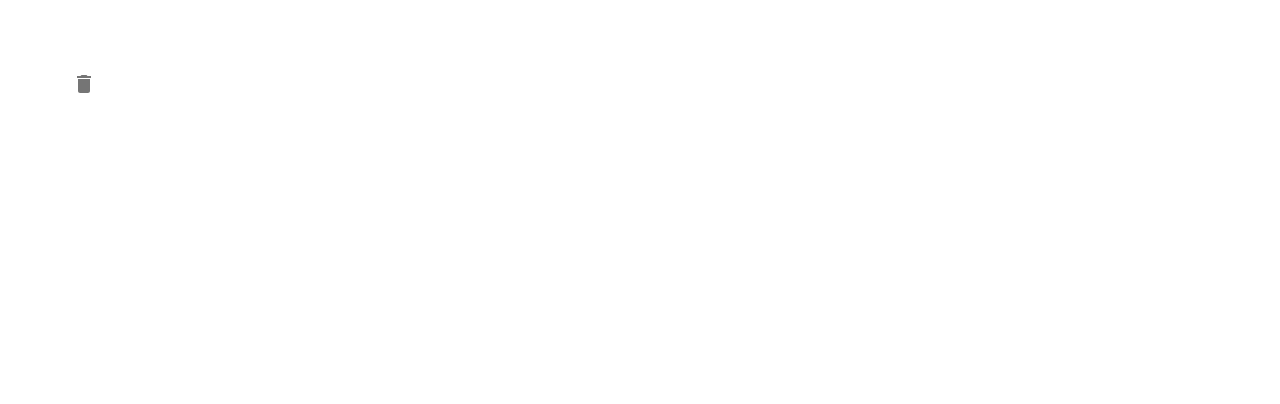
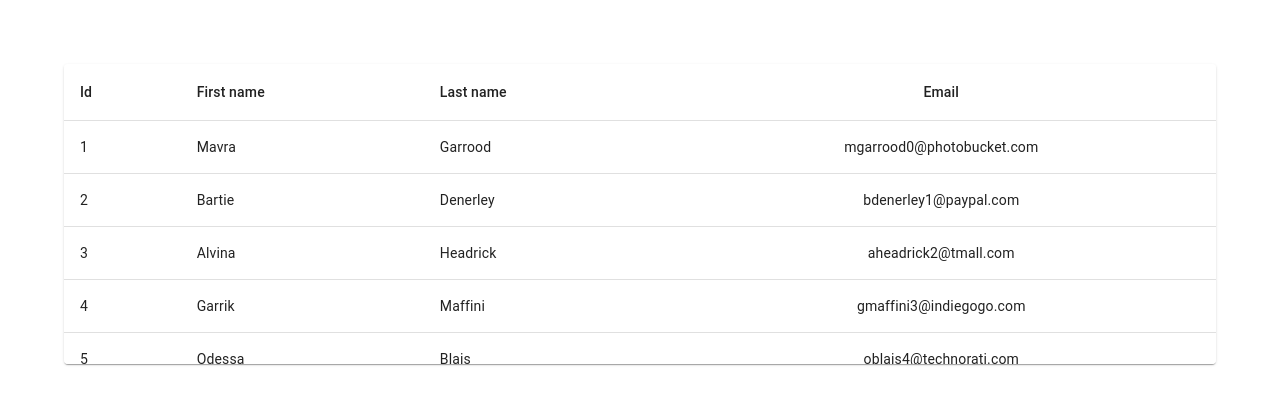
Before and after one commit to Dulatto/react-mui, a React (Create React App) app: page / in a window 1280 px wide. Shown: the top 404 px of the page. Built offline with nearby package versions, Linux system fonts and the light colour scheme.

Commit message:
mui table

```diff
--- a/src/App.tsx
+++ b/src/App.tsx
@@ -1,6 +1,7 @@
 import './App.css';
 import { MuiChip } from './components/MuiChip';
 import { MuiList } from './components/MuiList';
+import { MuiTable } from './components/MuiTable';
 import { MuiTooltip } from './components/MuiTooltip';
 //import { MuiAvatar } from './components/MuiAvatar';
 //import { MuiBadge } from './components/MuiBadge';
@@ -49,8 +50,9 @@ function App() {
    <MuiAvatar />
    <MuiBadge />
    <MuiList />
-   <MuiChip />*/}
-   <MuiTooltip />
+   <MuiChip />
+   <MuiTooltip />*/}
+   <MuiTable />
     </div>
   );
 }
--- /dev/null
+++ b/src/components/MuiTable.tsx
@@ -0,0 +1,102 @@
+import {TableContainer, Table, TableHead, TableBody, TableRow, TableCell, Paper} from '@mui/material'
+
+export const MuiTable = () => {
+  return (
+    <TableContainer component={Paper} sx={{maxHeight: '300px'}}>
+        <Table aria-label="simple table" stickyHeader>
+            <TableHead>
+                <TableRow>
+                    <TableCell>Id</TableCell>
+                    <TableCell>First name</TableCell>
+                    <TableCell>Last name</TableCell>
+                    <TableCell align='center'>Email</TableCell>
+                </TableRow>
+            </TableHead>
+            <TableBody>
+                {
+                    tableData.map(row => (
+                        <TableRow key={row.id} sx={{'&:last-child td, &:last-child th':{border: 0}}}>
+                            <TableCell>{row.id}</TableCell>
+                            <TableCell>{row.first_name}</TableCell>
+                            <TableCell>{row.last_name}</TableCell>
+                            <TableCell align='center'>{row.email}</TableCell>
+                        </TableRow>
+                    ))
+                }
+            </TableBody>
+        </Table>
+    </TableContainer>
+  )
+}
+
+const tableData= [{
+    "id": 1,
+    "first_name": "Mavra",
+    "last_name": "Garrood",
+    "email": "mgarrood0@photobucket.com",
+    "gender": "Female",
+    "ip_address": "165.0.80.35"
+  }, {
+    "id": 2,
+    "first_name": "Bartie",
+    "last_name": "Denerley",
+    "email": "bdenerley1@paypal.com",
+    "gender": "Male",
+    "ip_address": "101.242.22.162"
+  }, {
+    "id": 3,
+    "first_name": "Alvina",
+    "last_name": "Headrick",
+    "email": "aheadrick2@tmall.com",
+    "gender": "Female",
+    "ip_address": "237.22.98.79"
+  }, {
+    "id": 4,
+    "first_name": "Garrik",
+    "last_name": "Maffini",
+    "email": "gmaffini3@indiegogo.com",
+    "gender": "Male",
+    "ip_address": "171.229.233.43"
+  }, {
+    "id": 5,
+    "first_name": "Odessa",
+    "last_name": "Blais",
+    "email": "oblais4@technorati.com",
+    "gender": "Bigender",
+    "ip_address": "60.174.35.154"
+  }, {
+    "id": 6,
+    "first_name": "Gauthier",
+    "last_name": "Spire",
+    "email": "gspire5@jiathis.com",
+    "gender": "Male",
+    "ip_address": "125.85.219.223"
+  }, {
+    "id": 7,
+    "first_name": "Ginni",
+    "last_name": "Boseley",
+    "email": "gboseley6@so-net.ne.jp",
+    "gender": "Female",
+    "ip_address": "69.219.16.166"
+  }, {
+    "id": 8,
+    "first_name": "Burnaby",
+    "last_name": "Christescu",
+    "email": "bchristescu7@adobe.com",
+    "gender": "Male",
+    "ip_address": "73.99.44.251"
+  }, {
+    "id": 9,
+    "first_name": "Arlana",
+    "last_name": "Roman",
+    "email": "aroman8@fema.gov",
+    "gender": "Agender",
+    "ip_address": "37.20.173.138"
+  }, {
+    "id": 10,
+    "first_name": "Leroi",
+    "last_name": "De Meis",
+    "email": "ldemeis9@ovh.net",
+    "gender": "Male",
+    "ip_address": "244.26.126.72"
+  }]
```
